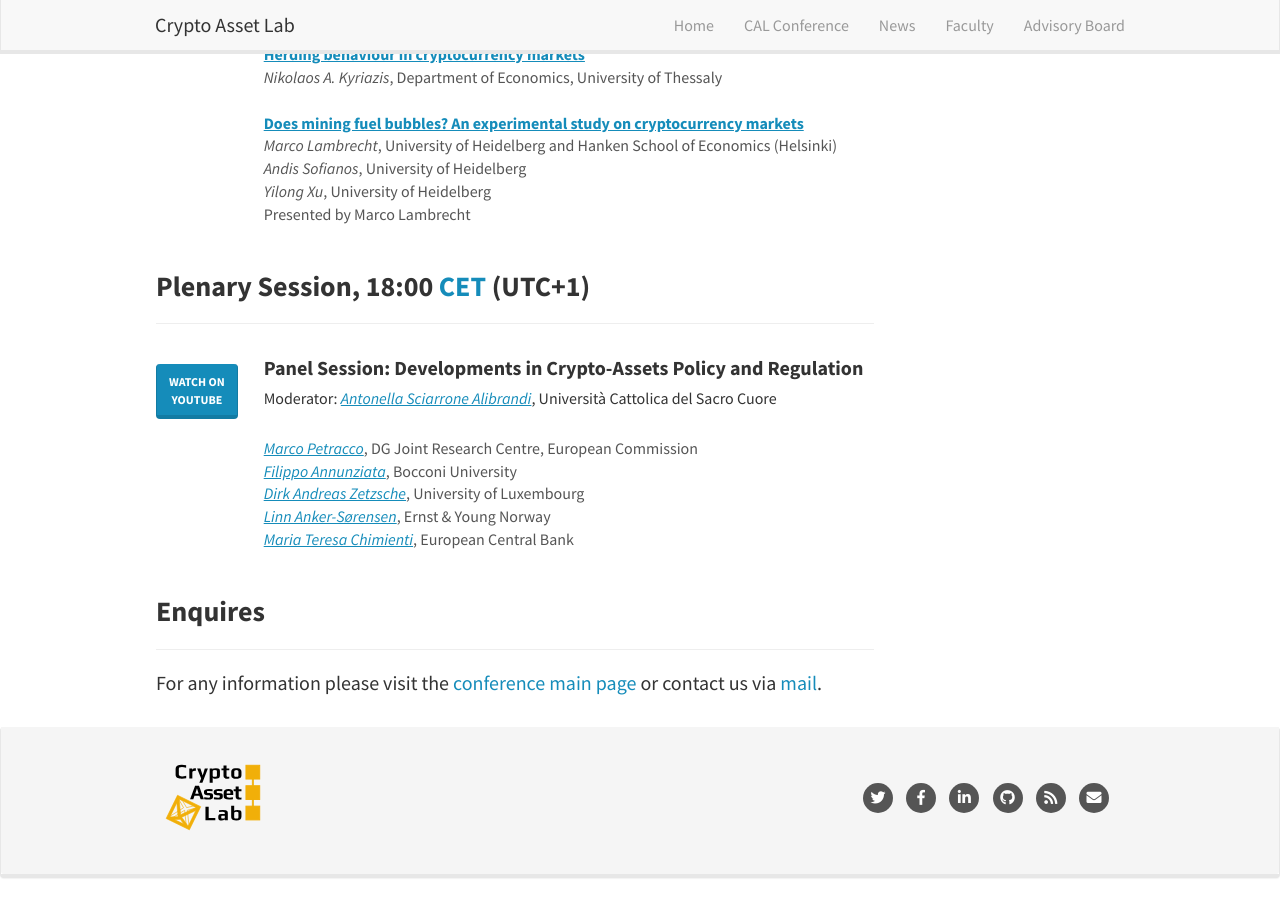
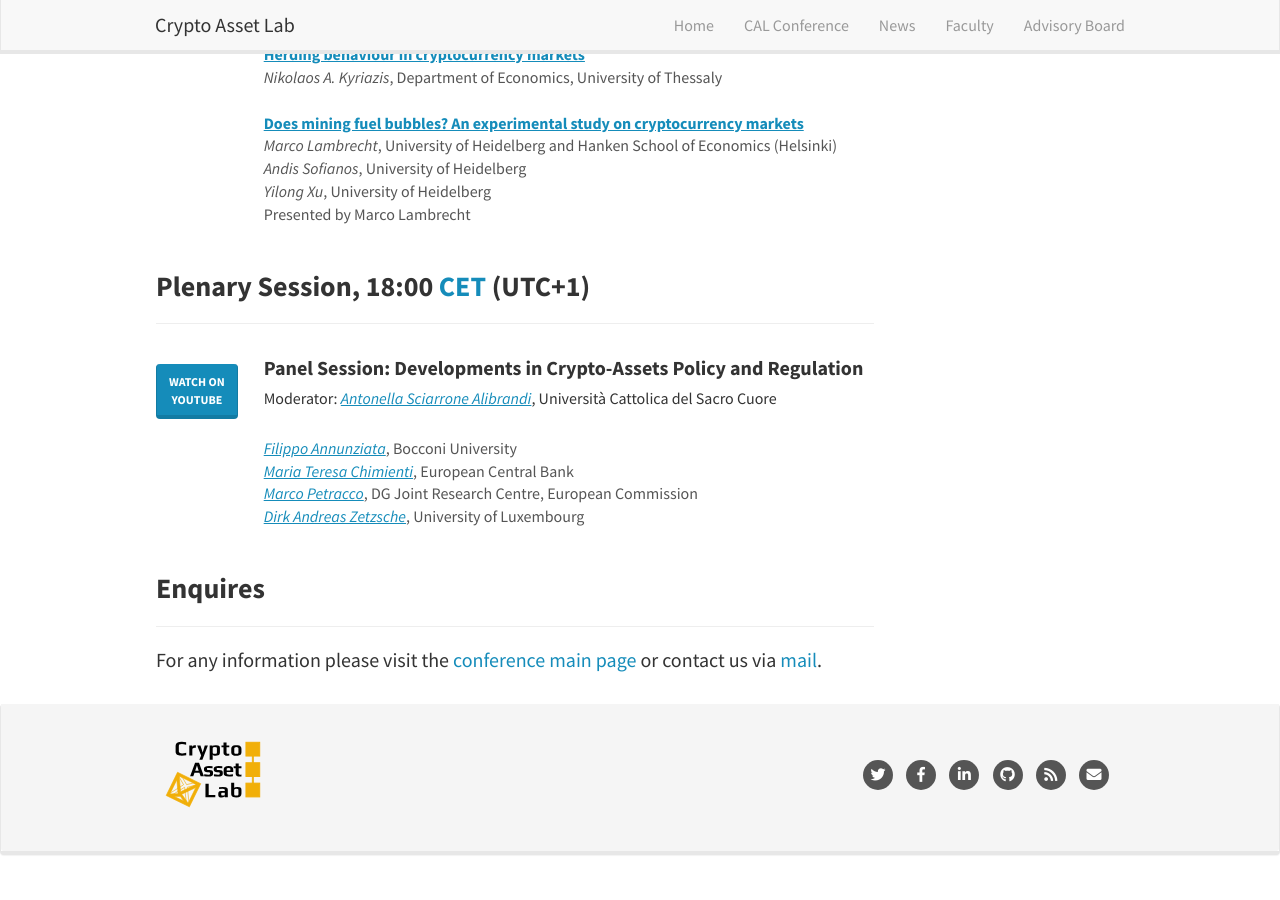
Before and after one commit to cryptoassetlab/cryptoassetlab.github.io, a Jekyll site: the page built from _pages/cal2020-program.html, in a window 1280 px wide and 900 px high, scrolled down 3353 px. Built offline with Jekyll 4.4.1, drawn with Linux system fonts in a browser that asks for light colours; nearby versions of some CDN libraries; after the commit the page ends 4230 px from its top, so only the background shows below that.

Commit message:
alphabetic ordering

```diff
--- a/_pages/cal2020-program.html
+++ b/_pages/cal2020-program.html
@@ -312,13 +312,19 @@ permalink: /cal2020-program/
             <tr>
               <td width="15%"></td>
               <td width="85%">
-                <a href="https://www.linkedin.com/in/marcopetracco/"><i>Marco Petracco</i></a>, DG Joint Research Centre, European Commission<br>
+                <a href="http://faculty.unibocconi.it/filippoannunziata/"><i>Filippo Annunziata</i></a>, Bocconi University<br>
+              </td>
+            </tr>
+            </tr>
+              <td width="15%"></td>
+              <td width="85%">
+                <a href="https://www.ecb.europa.eu/pub/research/authors/profiles/maria-teresa-chimienti.en.html"><i>Maria Teresa Chimienti</i></a>, European Central Bank<br>
               </td>
             </tr>
             <tr>
               <td width="15%"></td>
               <td width="85%">
-                <a href="http://faculty.unibocconi.it/filippoannunziata/"><i>Filippo Annunziata</i></a>, Bocconi University<br>
+                <a href="https://www.linkedin.com/in/marcopetracco/"><i>Marco Petracco</i></a>, DG Joint Research Centre, European Commission<br>
               </td>
             </tr>
             <tr>
@@ -326,19 +332,6 @@ permalink: /cal2020-program/
               <td width="85%">
                 <a href="https://www.linkedin.com/in/jonisaksen/"><i>Dirk Andreas Zetzsche</i></a>, University of Luxembourg<br>
               </td>
-            </tr>
-            <tr>
-              <td width="15%"></td>
-              <td width="85%">
-                <a href="https://www.ecb.europa.eu/pub/research/authors/profiles/maria-teresa-chimienti.en.html"><i>Linn Anker-Sørensen</i></a>, Ernst & Young Norway <br>
-              </td>
-            </tr>
-            <tr>
-              <td width="15%"></td>
-              <td width="85%">
-                <a href="https://www.ecb.europa.eu/pub/research/authors/profiles/maria-teresa-chimienti.en.html"><i>Maria Teresa Chimienti</i></a>, European Central Bank<br>
-              </td>
-            </tr>
           </table>
   </div>
 
```
